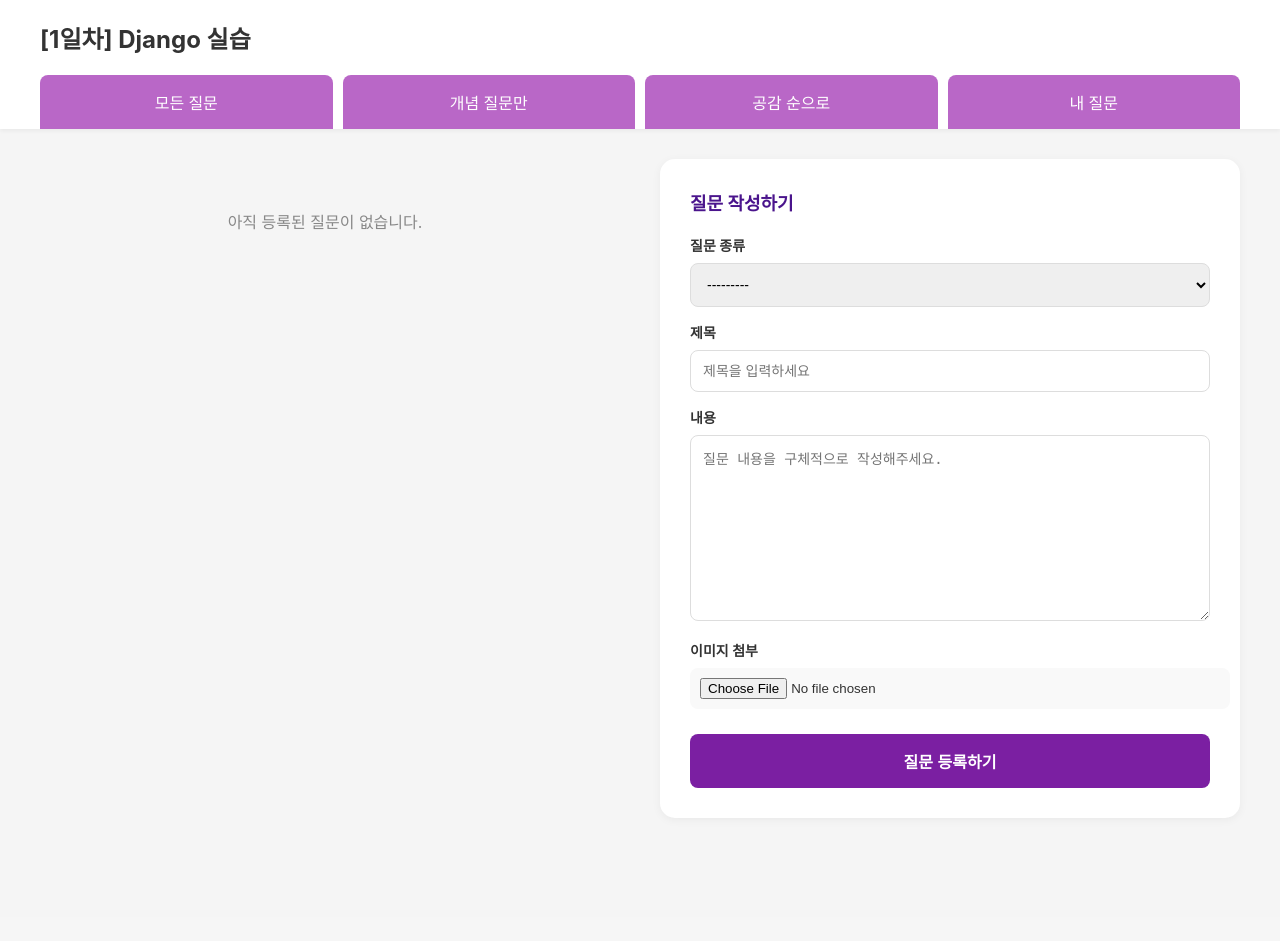
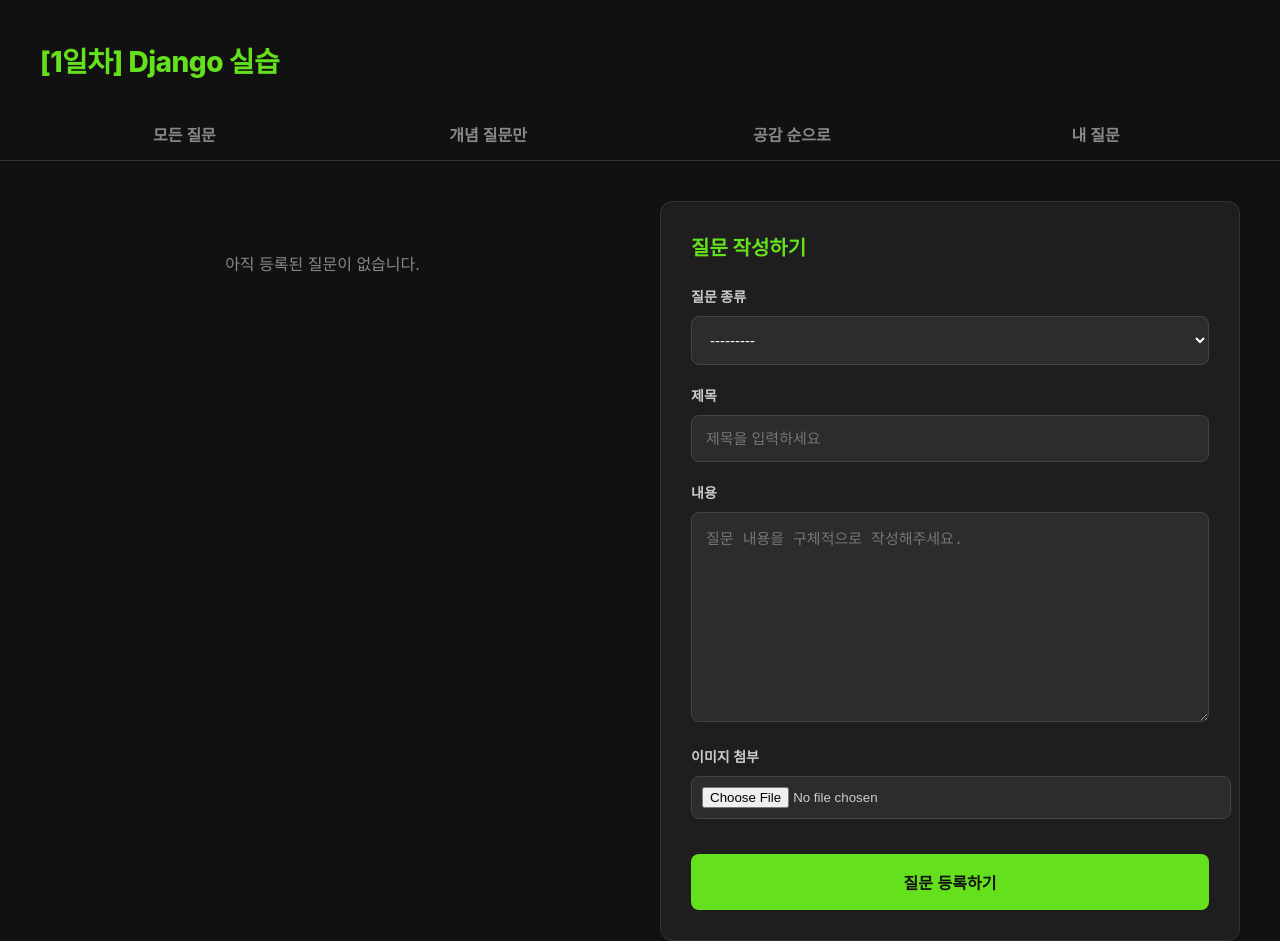
Before and after one commit to Pirogramming-24/hackathon_qteogry, a Django app: template questions/templates/questions/main_ny.html in a window 1280 px wide. Before the commit the page ends 788 px from the top, so only its background shows below. Run offline with Django 5.2, Linux system fonts and the light colour scheme; the template is opened without the code that fills it: values that come from a table or form of the project are taken from there, others are empty.

Commit message:
feat: 질문 메인 뷰 구현

```diff
--- a/questions/static/questions/css/main_ny.css
+++ b/questions/static/questions/css/main_ny.css
@@ -1,25 +1,27 @@
-/* [전체 레이아웃] */
+/* [전체 레이아웃 - 다크 모드] */
 body {
     margin: 0;
     padding: 0;
     font-family: 'Pretendard', -apple-system, BlinkMacSystemFont, system-ui, Roboto, sans-serif;
-    background-color: #F5F5F5;
-    color: #333;
+    background-color: #111111; /* 아주 어두운 검정 배경 */
+    color: #FFFFFF; /* 기본 텍스트 흰색 */
 }
 
 /* [헤더 & 탭바] */
 .header-container_ny {
-    background-color: white;
-    padding-top: 20px;
-    box-shadow: 0 2px 4px rgba(0,0,0,0.05);
+    background-color: #111111;
+    padding-top: 40px;
+    border-bottom: 1px solid #333; /* 하단 구분선 추가 */
 }
 
 .page-title_ny {
     max-width: 1200px;
-    margin: 0 auto 20px;
+    margin: 0 auto 30px;
     padding: 0 20px;
-    font-size: 24px;
-    font-weight: bold;
+    font-size: 28px;
+    font-weight: 800; /* 더 굵게 */
+    color: #65E01D;
+    letter-spacing: -0.5px;
 }
 
 .tab-menu_ny {
@@ -27,31 +29,28 @@ body {
     max-width: 1200px;
     margin: 0 auto;
     padding: 0 20px;
-    gap: 10px;
+    gap: 15px;
 }
 
 .tab-item_ny {
     flex: 1;
     text-align: center;
-    padding: 15px 0;
-    background-color: #9C27B0;
-    color: white;
+    padding: 12px 0;
+    background-color: transparent; /* 배경 투명 */
+    color: #888; /* 비활성 텍스트 회색 */
     text-decoration: none;
-    font-weight: 500;
-    opacity: 0.7;
+    font-weight: 600;
     transition: 0.3s;
-    border-top-left-radius: 8px;
-    border-top-right-radius: 8px;
+    border-bottom: 2px solid transparent; /* 밑줄 효과 준비 */
 }
 
 .tab-item_ny:hover {
-    opacity: 1;
+    color: #FFF;
 }
 
 .tab-item_ny.active_ny {
-    opacity: 1;
-    background-color: #7B1FA2;
-    font-weight: bold;
+    color: #65E01D; /* 활성화 시 형광 연두 텍스트 */
+    border-bottom: 2px solid #65E01D; /* 형광 밑줄 */
 }
 
 /* [메인 컨텐츠 - 2단 그리드] */
@@ -60,39 +59,43 @@ body {
     grid-template-columns: 1fr 1fr;
     gap: 40px;
     max-width: 1200px;
-    margin: 30px auto;
+    margin: 40px auto;
     padding: 0 20px;
-    height: calc(100vh - 150px);
+    height: calc(100vh - 200px);
 }
 
 /* [왼쪽: 질문 리스트] */
 .question-list_ny {
     overflow-y: auto;
-    padding-right: 10px;
+    padding-right: 15px;
     display: flex;
     flex-direction: column;
     gap: 20px;
 }
 
-/* 스크롤바 숨기기 (선택사항) */
+/* 스크롤바 커스텀 (다크 모드용) */
 .question-list_ny::-webkit-scrollbar {
     width: 8px;
 }
 .question-list_ny::-webkit-scrollbar-thumb {
-    background-color: #ddd;
+    background-color: #444;
     border-radius: 4px;
+}
+.question-list_ny::-webkit-scrollbar-track {
+    background-color: #222;
 }
 
 .question-card_ny {
-    background: white;
-    border-radius: 15px;
-    padding: 20px;
-    box-shadow: 0 2px 10px rgba(0,0,0,0.05);
-    transition: transform 0.2s;
+    background: #1E1E1E; /* 카드 배경: 짙은 회색 */
+    border: 1px solid #333; /* 테두리 추가 */
+    border-radius: 12px;
+    padding: 25px;
+    transition: transform 0.2s, border-color 0.2s;
 }
 
 .question-card_ny:hover {
     transform: translateY(-3px);
+    border-color: #65E01D; /* 호버 시 형광 테두리 */
 }
 
 .card-header_ny {
@@ -103,69 +106,82 @@ body {
 }
 
 .badge_ny {
-    padding: 5px 10px;
-    border-radius: 5px;
-    font-size: 12px;
+    padding: 4px 10px;
+    border-radius: 20px; /* 둥근 뱃지 */
+    font-size: 11px;
     font-weight: bold;
+    background: transparent;
+    border: 1px solid;
 }
 
-.badge-concept_ny { background-color: #E3F2FD; color: #1565C0; border: 1px solid #BBDEFB; }
-.badge-error_ny { background-color: #FFEBEE; color: #C62828; border: 1px solid #FFCDD2; }
-.badge-etc_ny { background-color: #F3E5F5; color: #7B1FA2; border: 1px solid #E1BEE7; }
+/* 뱃지 색상도 네온 스타일로 변경 */
+.badge-concept_ny { color: #55DDFF; border-color: #55DDFF; } /* 하늘색 */
+.badge-error_ny { color: #FF6B6B; border-color: #FF6B6B; } /* 붉은색 */
+.badge-etc_ny { color: #BBB; border-color: #BBB; } /* 회색 */
 
 .card-content_ny {
-    font-size: 16px;
+    font-size: 18px;
     font-weight: 500;
-    margin-bottom: 20px;
+    margin-bottom: 25px;
     line-height: 1.5;
+    color: #EEE;
 }
 
 .card-footer_ny {
     display: flex;
     justify-content: space-between;
-    font-size: 12px;
-    color: #888;
-    border-top: 1px solid #eee;
-    padding-top: 10px;
+    font-size: 13px;
+    color: #777;
+    border-top: 1px solid #333;
+    padding-top: 15px;
 }
 
 /* [오른쪽: 질문 작성 폼] */
 .write-section_ny {
-    background: white;
-    border-radius: 15px;
+    background: #1E1E1E;
+    border: 1px solid #333;
+    border-radius: 12px;
     padding: 30px;
-    box-shadow: 0 2px 10px rgba(0,0,0,0.05);
     height: fit-content;
     overflow-y: auto;
     max-height: 100%;
 }
 
 .form-title_ny {
-    font-size: 18px;
+    font-size: 20px;
     font-weight: bold;
-    margin-bottom: 20px;
-    color: #4A148C;
+    margin-bottom: 25px;
+    color: #65E01D; /* 형광 연두 */
 }
 
 .form-group_ny {
-    margin-bottom: 15px;
+    margin-bottom: 20px;
 }
 
 .form-group_ny label {
     display: block;
-    margin-bottom: 8px;
+    margin-bottom: 10px;
     font-weight: 600;
     font-size: 14px;
+    color: #CCC;
 }
 
-/* forms.py 클래스 매핑 */
+/* 입력창 스타일 (다크 모드) */
 .input-title_ny, .input-category_ny, .input-content_ny {
     width: 100%;
-    padding: 12px;
-    border: 1px solid #ddd;
+    padding: 14px;
+    background-color: #2C2C2C; /* 입력창 배경 더 밝게 */
+    border: 1px solid #444;
     border-radius: 8px;
     box-sizing: border-box;
-    font-size: 14px;
+    font-size: 15px;
+    color: #FFF; /* 입력 텍스트 흰색 */
+    transition: border-color 0.2s;
+}
+
+.input-title_ny:focus, .input-category_ny:focus, .input-content_ny:focus {
+    outline: none;
+    border-color: #65E01D; /* 포커스 시 형광색 */
 }
 
 .input-content_ny {
@@ -176,24 +192,27 @@ body {
 .input-image_ny {
     width: 100%;
     padding: 10px;
-    background: #f9f9f9;
+    background: #2C2C2C;
+    border: 1px solid #444;
     border-radius: 8px;
+    color: #CCC;
 }
 
 .submit-btn_ny {
     width: 100%;
-    padding: 15px;
-    background-color: #7B1FA2;
-    color: white;
+    padding: 16px;
+    background-color: #65E01D; /* 형광 연두 버튼 */
+    color: #111; /* 텍스트는 검정으로 대비 */
     border: none;
     border-radius: 8px;
     font-size: 16px;
-    font-weight: bold;
+    font-weight: 800;
     cursor: pointer;
-    margin-top: 10px;
-    transition: background-color 0.2s;
+    margin-top: 15px;
+    transition: 0.2s;
 }
 
 .submit-btn_ny:hover {
-    background-color: #4A148C;
+    background-color: #52C015; /* 살짝 어두운 연두 */
+    transform: translateY(-2px);
 }
```
